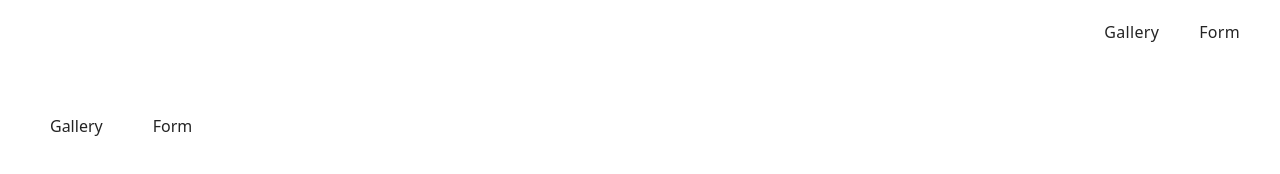
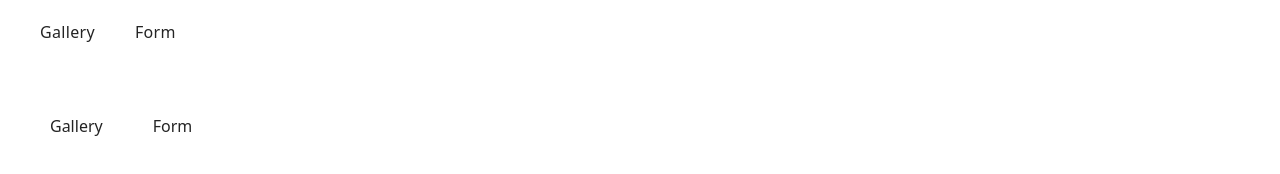
Before and after one commit to tms-zngs/goit-js-hw-09, a website built with Vite: page src/index.html in a window 1280 px wide. Built offline with nearby package versions, Linux system fonts and the light colour scheme.

Commit message:
styles-header

```diff
--- a/src/css/header.css
+++ b/src/css/header.css
@@ -9,7 +9,7 @@
 .nav-list {
   display: flex;
   align-items: center;
-  justify-content: flex-end;
+  justify-content: flex-start;
   gap: 40px;
 }
 .nav-link {
```
